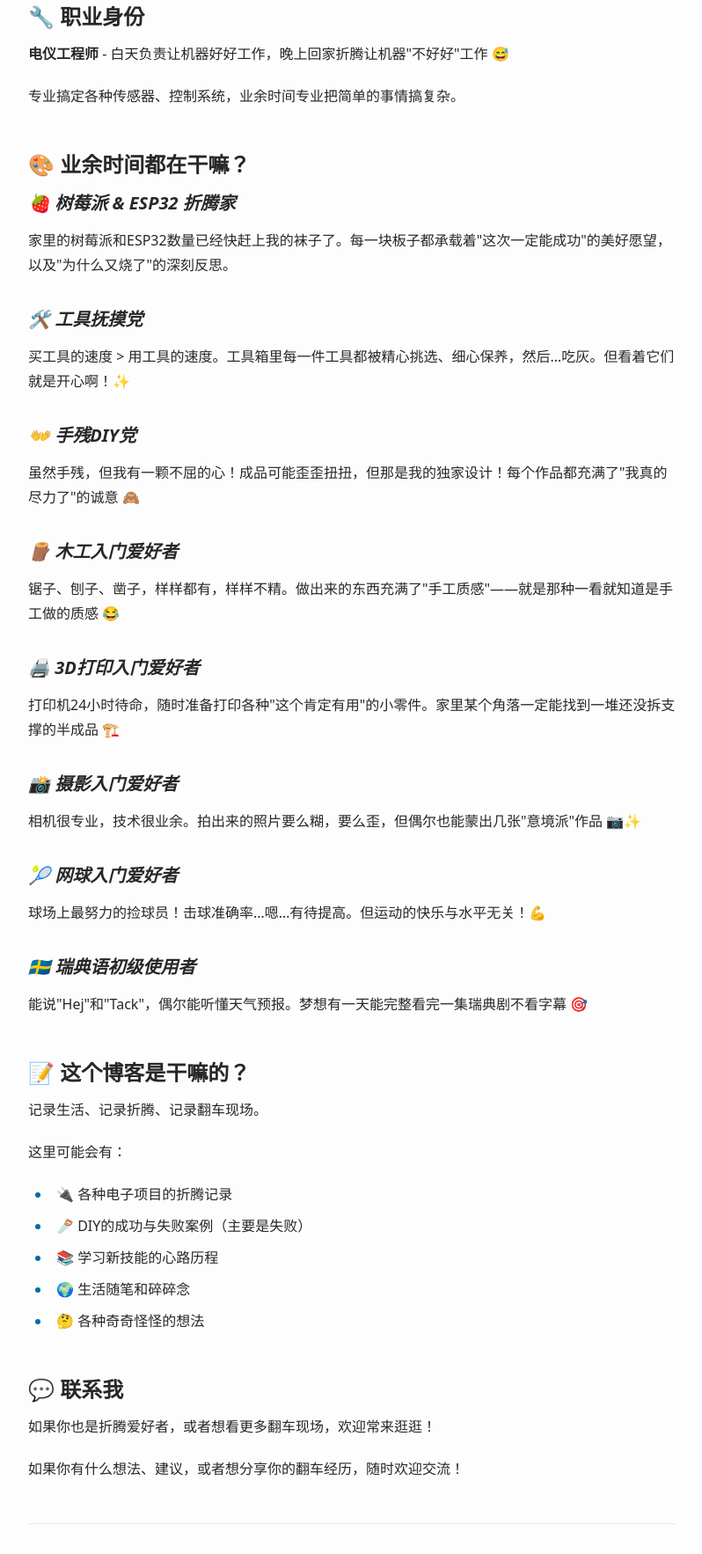
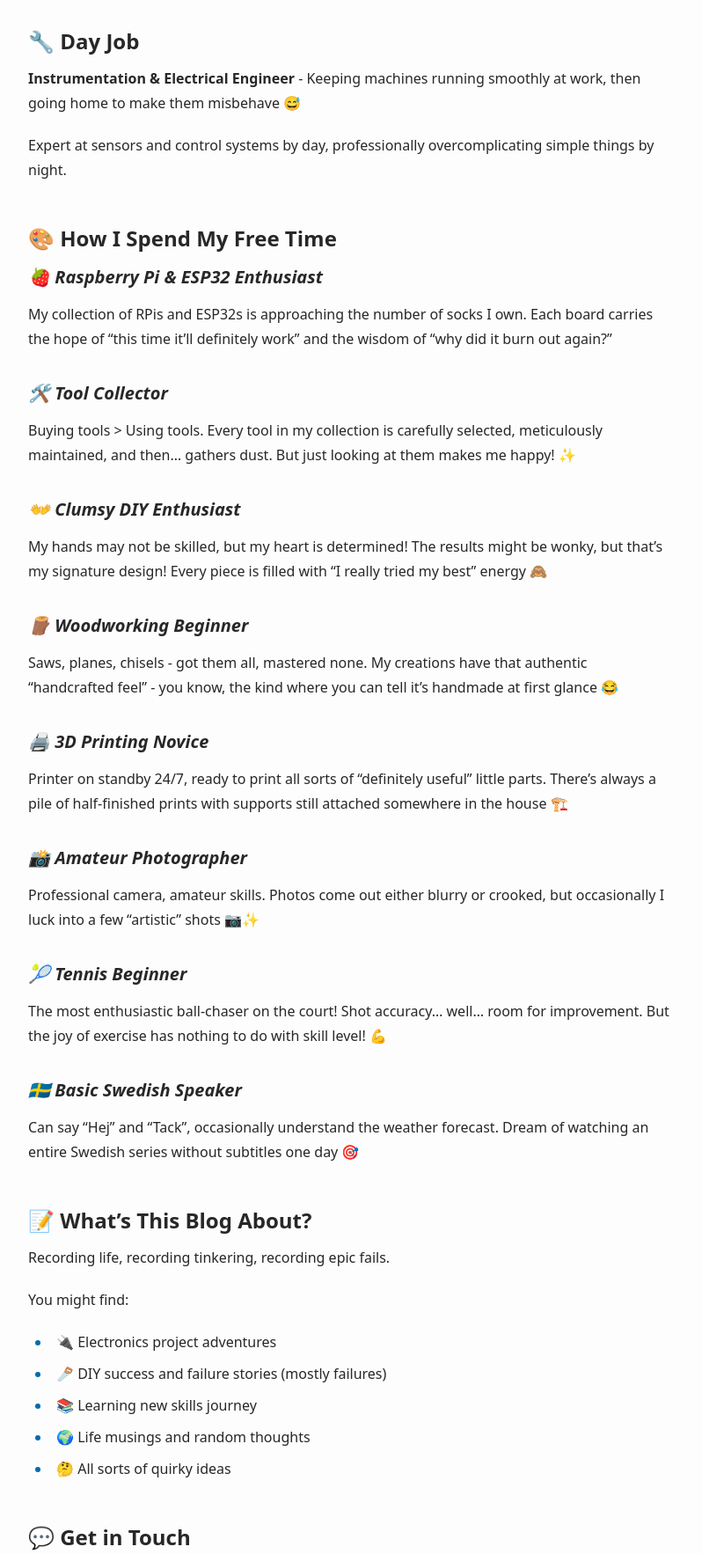
Before and after one commit to rossdee2025-star/myblog, an Astro site: page /about in a window 1280 px wide. Shown: the part 344-2110 px from the top of the page at 88% size, without its empty margins (240-1038 px from the left). Built offline with nearby package versions, Linux system fonts and the light colour scheme; Astro itself is replaced by a stand-in of ours.

Commit message:
Change about page to English

```diff
--- a/src/pages/about.md
+++ b/src/pages/about.md
@@ -1,61 +1,61 @@
 ---
 layout: ../layouts/AboutLayout.astro
-title: "关于我 About Me"
+title: "About Me"
 ---
 
-## 👋 你好！Hej！Hello!
+## 👋 Hej! Hello!
 
-欢迎来到我的数字树洞！这里记录着一个电仪工程师的日常折腾与快乐翻车现场。
+Welcome to my digital playground! This is where an instrumentation engineer documents daily tinkering adventures and spectacular failure moments.
 
-## 🔧 职业身份
+## 🔧 Day Job
 
-**电仪工程师** - 白天负责让机器好好工作，晚上回家折腾让机器"不好好"工作 😅
+**Instrumentation & Electrical Engineer** - Keeping machines running smoothly at work, then going home to make them misbehave 😅
 
-专业搞定各种传感器、控制系统，业余时间专业把简单的事情搞复杂。
+Expert at sensors and control systems by day, professionally overcomplicating simple things by night.
 
-## 🎨 业余时间都在干嘛？
+## 🎨 How I Spend My Free Time
 
-### 🍓 树莓派 & ESP32 折腾家
-家里的树莓派和ESP32数量已经快赶上我的袜子了。每一块板子都承载着"这次一定能成功"的美好愿望，以及"为什么又烧了"的深刻反思。
+### 🍓 Raspberry Pi & ESP32 Enthusiast
+My collection of RPis and ESP32s is approaching the number of socks I own. Each board carries the hope of "this time it'll definitely work" and the wisdom of "why did it burn out again?"
 
-### 🛠️ 工具抚摸党
-买工具的速度 > 用工具的速度。工具箱里每一件工具都被精心挑选、细心保养，然后...吃灰。但看着它们就是开心啊！✨
+### 🛠️ Tool Collector
+Buying tools > Using tools. Every tool in my collection is carefully selected, meticulously maintained, and then... gathers dust. But just looking at them makes me happy! ✨
 
-### 👐 手残DIY党
-虽然手残，但我有一颗不屈的心！成品可能歪歪扭扭，但那是我的独家设计！每个作品都充满了"我真的尽力了"的诚意 🙈
+### 👐 Clumsy DIY Enthusiast
+My hands may not be skilled, but my heart is determined! The results might be wonky, but that's my signature design! Every piece is filled with "I really tried my best" energy 🙈
 
-### 🪵 木工入门爱好者
-锯子、刨子、凿子，样样都有，样样不精。做出来的东西充满了"手工质感"——就是那种一看就知道是手工做的质感 😂
+### 🪵 Woodworking Beginner
+Saws, planes, chisels - got them all, mastered none. My creations have that authentic "handcrafted feel" - you know, the kind where you can tell it's handmade at first glance 😂
 
-### 🖨️ 3D打印入门爱好者
-打印机24小时待命，随时准备打印各种"这个肯定有用"的小零件。家里某个角落一定能找到一堆还没拆支撑的半成品 🏗️
+### 🖨️ 3D Printing Novice
+Printer on standby 24/7, ready to print all sorts of "definitely useful" little parts. There's always a pile of half-finished prints with supports still attached somewhere in the house 🏗️
 
-### 📸 摄影入门爱好者
-相机很专业，技术很业余。拍出来的照片要么糊，要么歪，但偶尔也能蒙出几张"意境派"作品 📷✨
+### 📸 Amateur Photographer
+Professional camera, amateur skills. Photos come out either blurry or crooked, but occasionally I luck into a few "artistic" shots 📷✨
 
-### 🎾 网球入门爱好者
-球场上最努力的捡球员！击球准确率...嗯...有待提高。但运动的快乐与水平无关！💪
+### 🎾 Tennis Beginner
+The most enthusiastic ball-chaser on the court! Shot accuracy... well... room for improvement. But the joy of exercise has nothing to do with skill level! 💪
 
-### 🇸🇪 瑞典语初级使用者
-能说"Hej"和"Tack"，偶尔能听懂天气预报。梦想有一天能完整看完一集瑞典剧不看字幕 🎯
+### 🇸🇪 Basic Swedish Speaker
+Can say "Hej" and "Tack", occasionally understand the weather forecast. Dream of watching an entire Swedish series without subtitles one day 🎯
 
-## 📝 这个博客是干嘛的？
+## 📝 What's This Blog About?
 
-记录生活、记录折腾、记录翻车现场。
+Recording life, recording tinkering, recording epic fails.
 
-这里可能会有：
-- 🔌 各种电子项目的折腾记录
-- 🪚 DIY的成功与失败案例（主要是失败）
-- 📚 学习新技能的心路历程
-- 🌍 生活随笔和碎碎念
-- 🤔 各种奇奇怪怪的想法
+You might find:
+- 🔌 Electronics project adventures
+- 🪚 DIY success and failure stories (mostly failures)
+- 📚 Learning new skills journey
+- 🌍 Life musings and random thoughts
+- 🤔 All sorts of quirky ideas
 
-## 💬 联系我
+## 💬 Get in Touch
 
-如果你也是折腾爱好者，或者想看更多翻车现场，欢迎常来逛逛！
+If you're also a tinkering enthusiast or want to see more spectacular failures, feel free to visit often!
 
-如果你有什么想法、建议，或者想分享你的翻车经历，随时欢迎交流！
+If you have ideas, suggestions, or want to share your own project mishaps, always happy to chat!
 
 ---
 
-> ⚠️ 友情提示：本博客所有教程仅供参考，作者不对任何因模仿导致的设备损坏、财产损失、配偶不满等后果负责 😜
+> ⚠️ Disclaimer: All tutorials on this blog are for reference only. Author is not responsible for any equipment damage, financial loss, or spousal dissatisfaction resulting from imitation 😜
```
